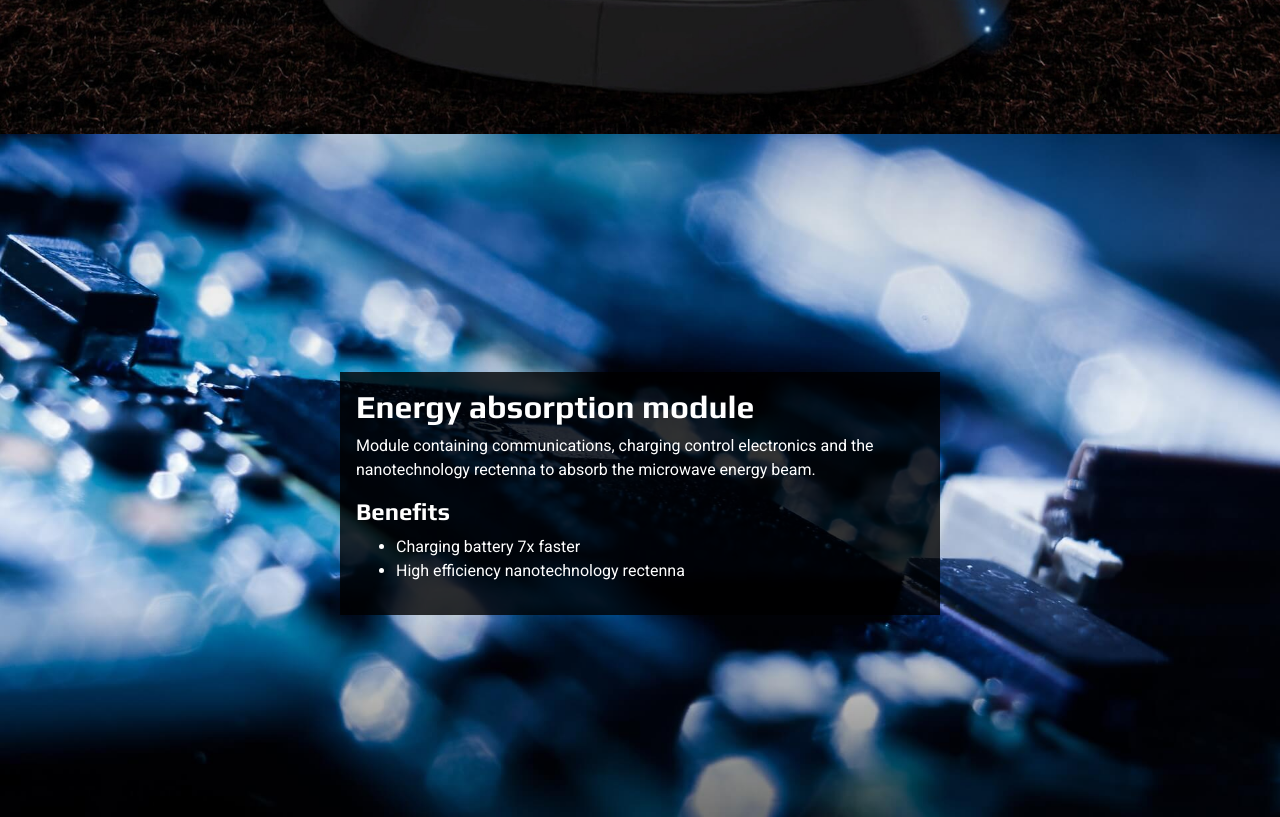
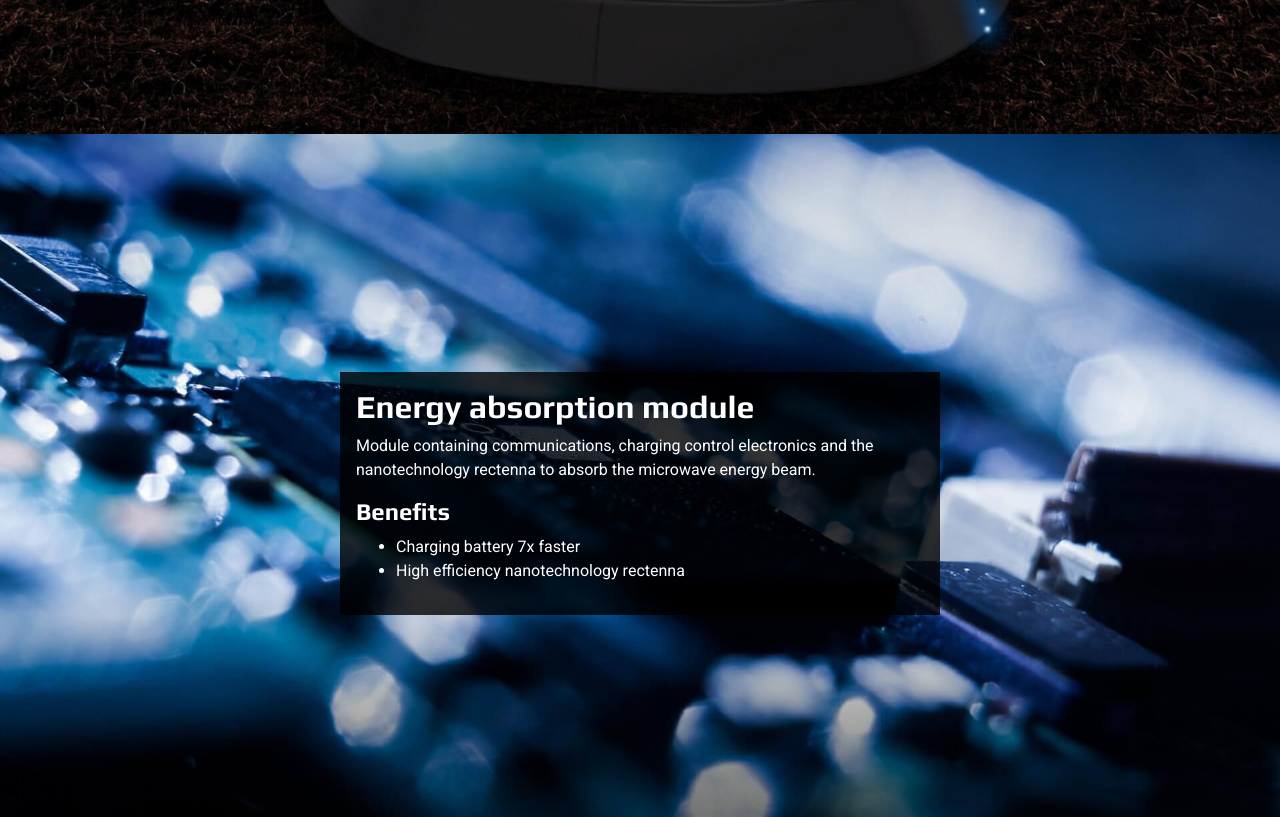
Before and after one commit to Squallac/enerdronesWeb, a website: page index.html in a window 1280 px wide. Shown: the part 2180-2997 px from the top of the page. Drawn offline with nearby package versions, Linux system fonts and the light colour scheme; files that its build step writes are made by us from their sources.

Commit message:
Adding some commands to export the site

```diff
--- a/index.html
+++ b/index.html
@@ -235,7 +235,7 @@
         crossorigin="anonymous"></script>
     <script src="https://stackpath.bootstrapcdn.com/bootstrap/4.1.3/js/bootstrap.min.js" integrity="sha384-ChfqqxuZUCnJSK3+MXmPNIyE6ZbWh2IMqE241rYiqJxyMiZ6OW/JmZQ5stwEULTy"
         crossorigin="anonymous"></script>
-    <script src="js/main.js"></script>
+    <script src="js/main.min.js"></script>
 </body>
 
 </html>
--- a/sass/main.scss
+++ b/sass/main.scss
@@ -89,7 +89,7 @@ html, body{
     }
 
     &--energy {
-        background-image: url('../images/electronic.jpg');
+        background-image: url('../images/electronic_sm.jpg');
         background-size: cover;
         background-position: center;
         transition: background-image .5s;
@@ -365,9 +365,11 @@ footer{
         &--charging {
             background-image: url('../images/chargingStation_md.jpg');
         }
+
+        &--energy {
+            background-image: url('../images/electronic_md.jpg');
+        }
     }
-
-
 }
 
 /* Large devices (desktops, 992px and up) */
@@ -379,6 +381,10 @@ footer{
     .about__article {
         &--charging {
             background-image: url('../images/chargingStation_lg.jpg');
+        }
+
+        &--energy {
+            background-image: url('../images/electronic_lg.jpg');
         }
     }
 }
@@ -393,5 +399,9 @@ footer{
         &--charging {
             background-image: url('../images/chargingStation_xl.jpg');
         }
+
+        &--energy {
+            background-image: url('../images/electronic_xl.jpg');
+        }
     }
 }
```
Also changed, not shown: package.json (added, +17 -0 lines), css/main.css, images/electronic_lg.jpg (added), images/electronic_md.jpg (added), images/electronic_sm.jpg (added), images/electronic_xl.jpg (added), js/main.min.js (added), 2 other files.
